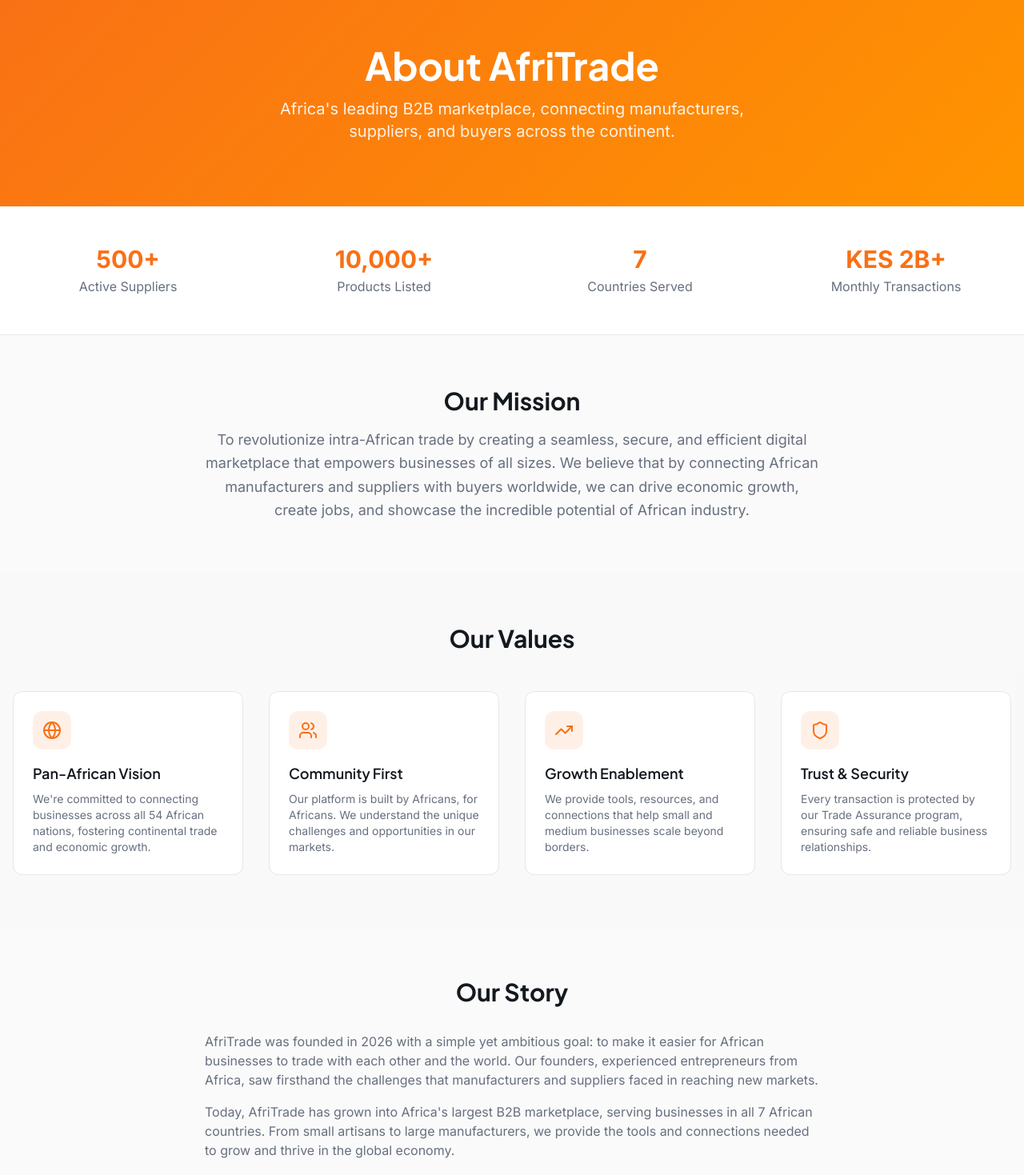
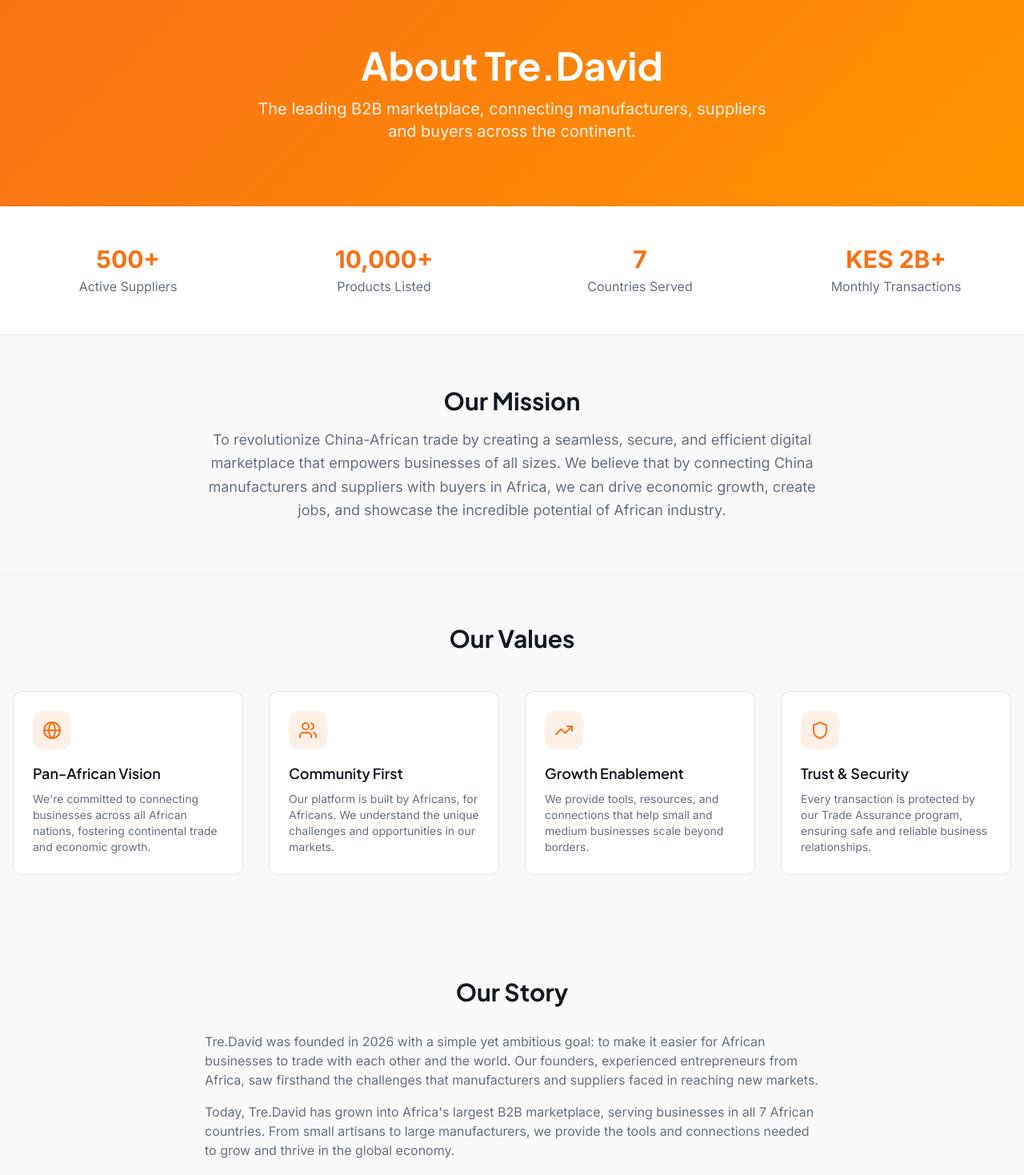
Before and after one commit to henrymutega/Afritade, a React (Vite) app: page /about in a window 1280 px wide. Shown: the part 180-1649 px from the top of the page at 80% size. Built offline with nearby package versions, Linux system fonts and the light colour scheme; the HTML template or start-up script is replaced by a standard one.

Commit message:
Polishing about page for clarity and publicity.

```diff
--- a/src/pages/About.tsx
+++ b/src/pages/About.tsx
@@ -13,7 +13,7 @@ const values = [
   {
     icon: Globe,
     title: "Pan-African Vision",
-    description: "We're committed to connecting businesses across all 54 African nations, fostering continental trade and economic growth.",
+    description: "We're committed to connecting businesses across all African nations, fostering continental trade and economic growth.",
   },
   {
     icon: Users,
@@ -41,10 +41,10 @@ const About = () => {
         <section className="hero-gradient text-primary-foreground py-20">
           <div className="container mx-auto px-4 text-center">
             <h1 className="font-display text-5xl font-bold mb-4">
-              About AfriTrade
+              About Tre.David
             </h1>
             <p className="text-xl opacity-90 max-w-2xl mx-auto">
-              Africa's leading B2B marketplace, connecting manufacturers, suppliers, and buyers across the continent.
+              The leading B2B marketplace, connecting manufacturers, suppliers and buyers across the continent.
             </p>
           </div>
         </section>
@@ -71,7 +71,7 @@ const About = () => {
                 Our Mission
               </h2>
               <p className="text-lg text-muted-foreground leading-relaxed">
-                To revolutionize intra-African trade by creating a seamless, secure, and efficient digital marketplace that empowers businesses of all sizes. We believe that by connecting African manufacturers and suppliers with buyers worldwide, we can drive economic growth, create jobs, and showcase the incredible potential of African industry.
+                To revolutionize China-African trade by creating a seamless, secure, and efficient digital marketplace that empowers businesses of all sizes. We believe that by connecting China manufacturers and suppliers with buyers in Africa, we can drive economic growth, create jobs, and showcase the incredible potential of African industry.
               </p>
             </div>
           </div>
@@ -110,10 +110,10 @@ const About = () => {
               </h2>
               <div className="prose prose-lg mx-auto text-muted-foreground">
                 <p className="mb-4">
-                  AfriTrade was founded in 2026 with a simple yet ambitious goal: to make it easier for African businesses to trade with each other and the world. Our founders, experienced entrepreneurs from Africa, saw firsthand the challenges that manufacturers and suppliers faced in reaching new markets.
+                  Tre.David was founded in 2026 with a simple yet ambitious goal: to make it easier for African businesses to trade with each other and the world. Our founders, experienced entrepreneurs from Africa, saw firsthand the challenges that manufacturers and suppliers faced in reaching new markets.
                 </p>
                 <p className="mb-4">
-                  Today, AfriTrade has grown into Africa's largest B2B marketplace, serving businesses in all 7 African countries. From small artisans to large manufacturers, we provide the tools and connections needed to grow and thrive in the global economy.
+                  Today, Tre.David has grown into Africa's largest B2B marketplace, serving businesses in all 7 African countries. From small artisans to large manufacturers, we provide the tools and connections needed to grow and thrive in the global economy.
                 </p>
                 <p>
                   Our commitment to trust, transparency and African excellence drives everything we do. We're not just building a platform – we're building the future of African trade.
```
